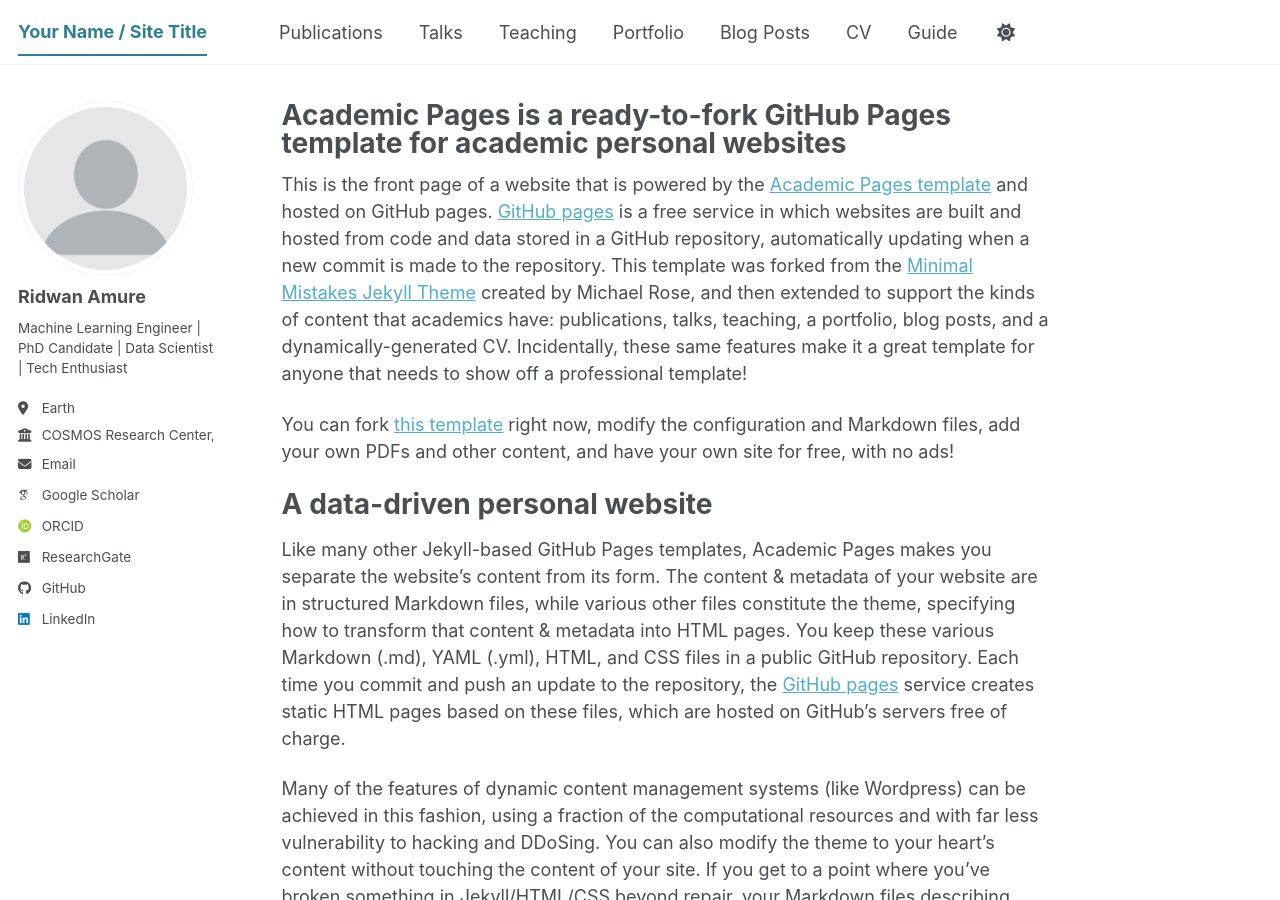
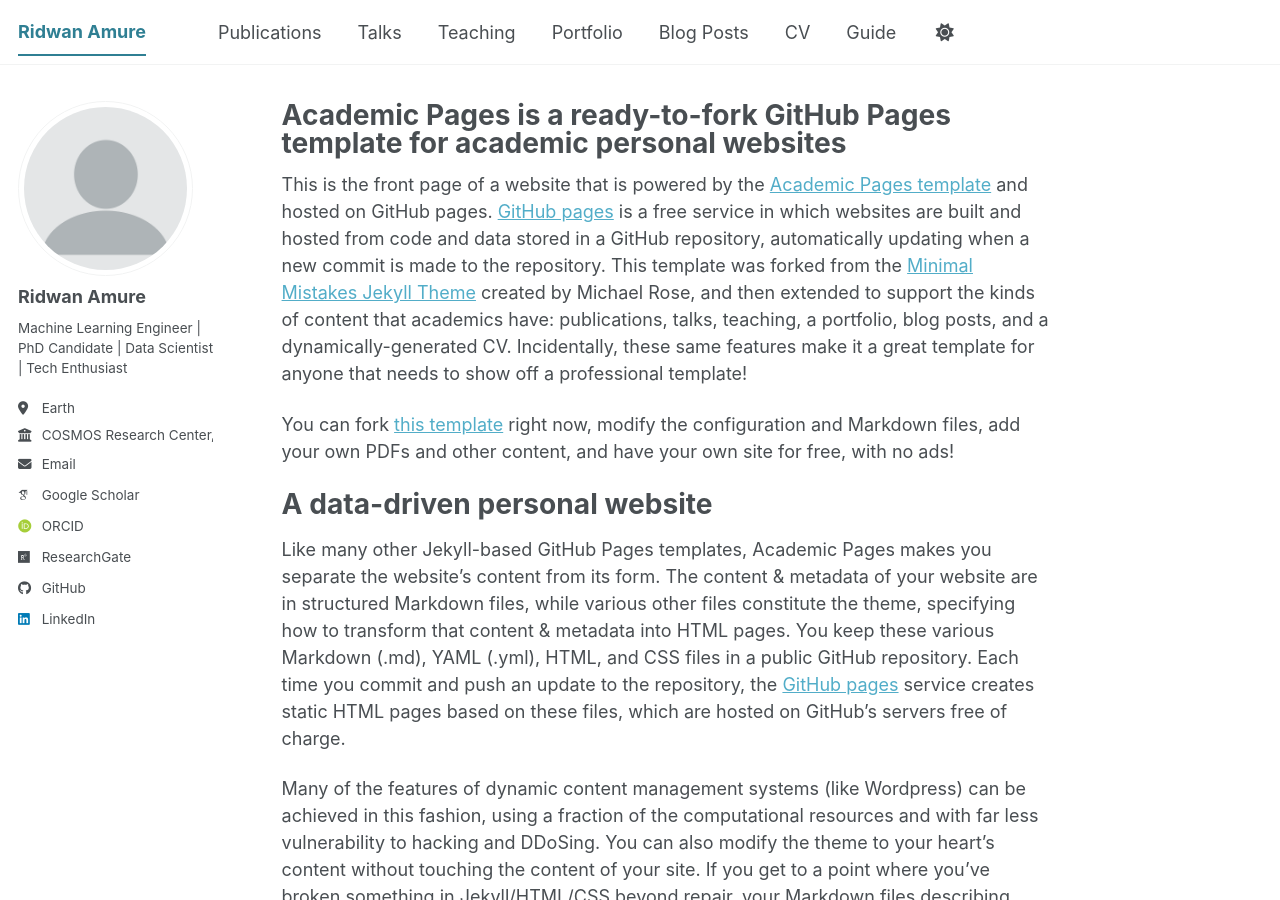
Before and after one commit to instabaines/instabaines.github.io, a Jekyll site: the page built from _pages/about.md, in a window 1280 px wide and 900 px high. Built offline with Jekyll 4.4.1, drawn with Linux system fonts in a browser that asks for light colours; some web fonts are replaced; a script bundle is joined from its source files by our own code; library files that are not in the unit come from our copies.

Commit message:
updated config

```diff
--- a/_config.yml
+++ b/_config.yml
@@ -9,7 +9,7 @@
 # Basic Site Settings
 locale                   : "en-US"
 site_theme               : "default" # The available themes options are "default", "air", "sunrise", "mint", "dirt" and "contrast"
-title                    : "Your Name / Site Title"
+title                    : "Ridwan Amure"
 title_separator          : "-"
 name                     : &name "Your Name"
 description              : &description "Your Name's academic portfolio"   # Update this with a general description of your site, this is the default if not overridden by a page
```
